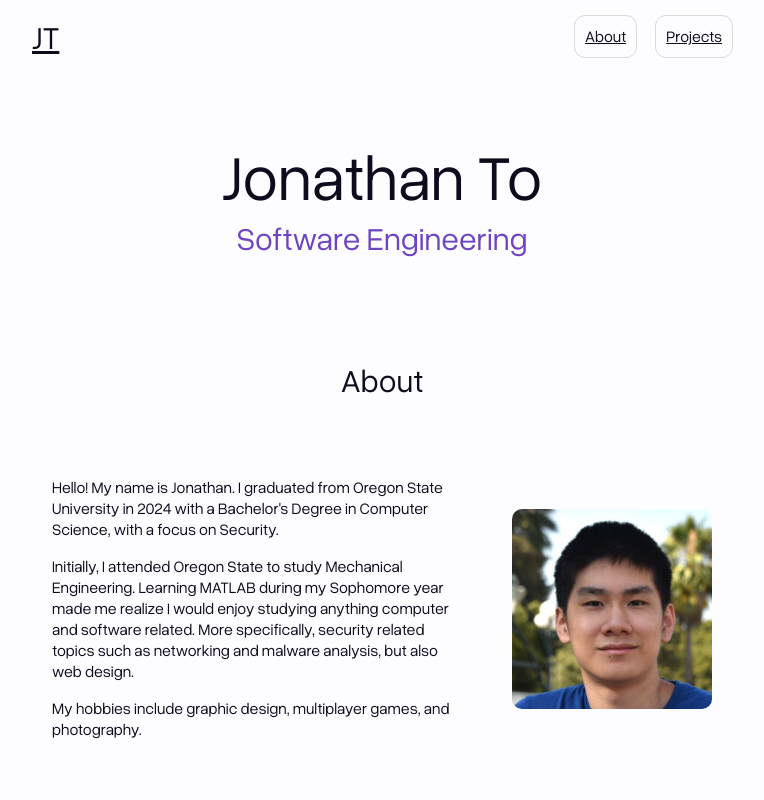
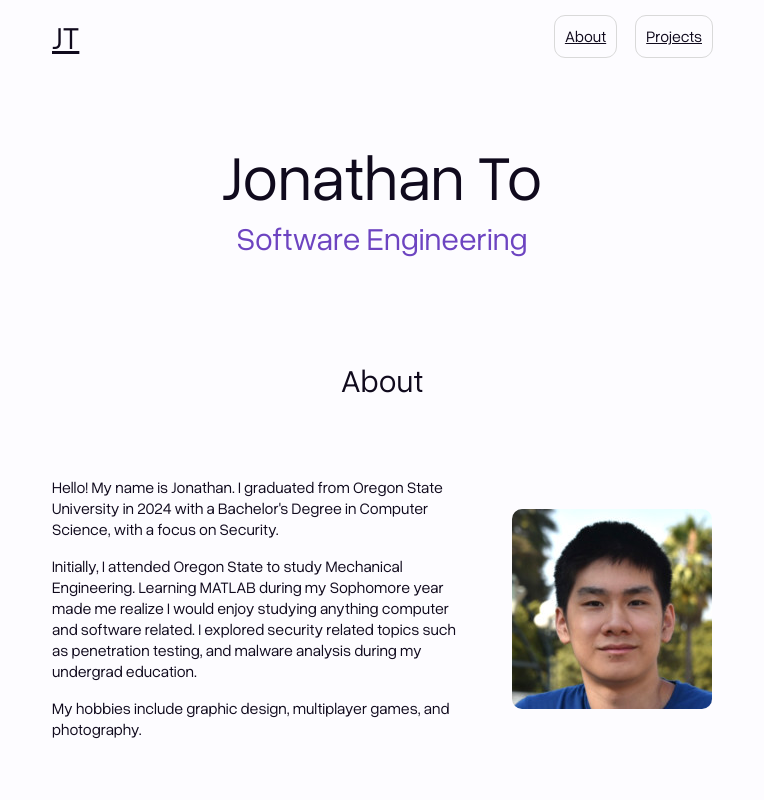
Before and after one commit to nawaji/nawaji.github.io, a React (Create React App) app: page / in a window 1280 px wide. Shown: the top 800 px of the page, without its empty margins (258-1022 px from the left). Built offline with nearby package versions, Linux system fonts and the light colour scheme.

Commit message:
project card adjustments

```diff
--- a/package.json
+++ b/package.json
@@ -8,6 +8,7 @@
     "@testing-library/user-event": "^13.2.1",
     "react": "^18.3.1",
     "react-dom": "^18.3.1",
+    "react-icons": "^5.3.0",
     "react-scripts": "5.0.1",
     "web-vitals": "^2.1.0"
   },
--- a/src/App.js
+++ b/src/App.js
@@ -20,7 +20,7 @@ function App() {
           <p className='home-name'>Jonathan To</p>
           <p className='home-caption'>Software Engineering</p>
         </div>
-        <div className='divider'>About</div>
+        <div id='about' className='divider'>About</div>
         <div className='container'>
           <div className='about'>
             <div className='about-text'>
@@ -31,8 +31,8 @@ function App() {
               <p>
                 Initially, I attended Oregon State to study Mechanical Engineering.
                 Learning MATLAB during my Sophomore year made me realize I would enjoy studying
-                anything computer and software related. More specifically, security related topics
-                such as networking and malware analysis, but also web design.
+                anything computer and software related. I explored security related topics
+                such as penetration testing, and malware analysis during my undergrad education.
 
               </p>
               <p>
@@ -42,7 +42,7 @@ function App() {
             <img src={profile} alt='selfie' className='about-picture' />
           </div>
         </div>
-        <div className='divider'>Projects</div>
+        <div id='projects' className='divider'>Projects</div>
           <div className='container'>
             <div className='project-list'>
               {project_data.map((proj) => (
--- a/src/components/nav_bar.js
+++ b/src/components/nav_bar.js
@@ -4,8 +4,8 @@ const nav_bar = () => {
           <nav className='navbar'>
             <div class='nav-logo'><a href='#'>JT</a></div>
               <ul>
-                <li><a href="#">About</a></li>
-                <li><a href="#">Projects</a></li>
+                <li><a href="#about">About</a></li>
+                <li><a href="#projects">Projects</a></li>
               </ul>
           </nav>
         </header>
--- a/src/data/projects.json
+++ b/src/data/projects.json
@@ -7,9 +7,9 @@
     },
     {
         "title": "Tarpaulin RESTful API",
-        "bgImage": "https://raw.githubusercontent.com/Soundbendor/soundbendor-website/refs/heads/main/frontend/public/soundbendorlogo.png",
+        "bgImage": "https://raw.githubusercontent.com/nawaji/course-management-restful-api/refs/heads/main/thumb.png",
         "sourceLink": "https://github.com/nawaji/course-management-restful-api",
-        "liveLink": "https://github.com/nawaji/course-management-restful-api"
+        "liveLink": "#"
     },
     {
         "title": "Jonathanto.dev",
--- a/src/styles/App.css
+++ b/src/styles/App.css
@@ -47,6 +47,8 @@ body {
 .navbar {
   display: flex;
   align-items: center;
+  margin-left: 20px;
+  margin-right: 20px;
 }
 
 .nav-logo {
@@ -102,7 +104,7 @@ body {
 .project-card {
   outline: #D9D9D9 solid 1px;
   position: relative;
-  height: 300px;
+  max-width: 600px;
   align-content: center;
   justify-content: center;
 }
@@ -174,7 +176,6 @@ body {
 .divider:after {
   margin-right: 0px;
 }
-
 */
 
 @media screen and (max-width: 680px) {
```
Also changed, not shown: src/components/project_card.js (+5 -4 lines), thumb.png (added), 1 other file (tests, documents, lock files or other folders).
